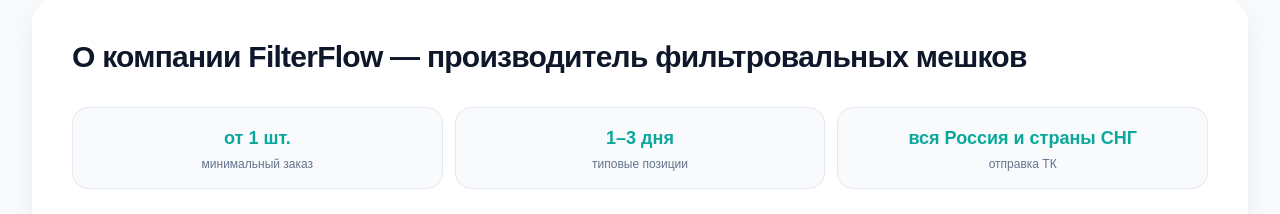
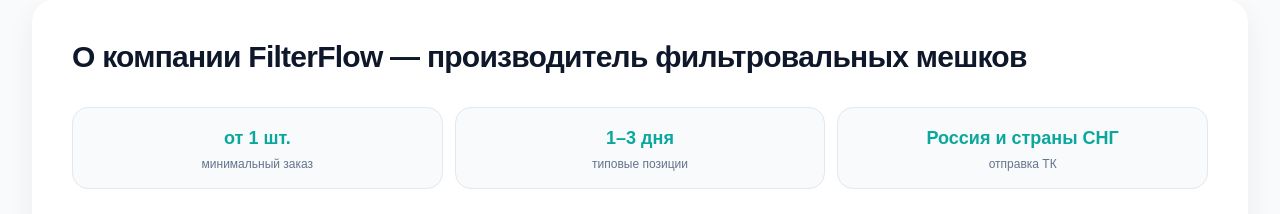
Before and after one commit to karipupkina-ux/filterflow-next, a Next.js app: page /kontakty in a window 1280 px wide. Shown: the part 1740-1954 px from the top of the page. Built offline with nearby package versions, Linux system fonts and the light colour scheme.

Commit message:
update kontakty block

```diff
--- a/app/kontakty/page.tsx
+++ b/app/kontakty/page.tsx
@@ -240,7 +240,7 @@
               </div>
               <div className="rounded-2xl border border-[#e2e8f0] bg-[#f8fafc] px-4 py-4 text-center sm:col-span-1">
                 <p className="text-base font-bold leading-snug text-[#0aa79d] sm:text-lg">
-                  вся Россия и страны СНГ
+                  Россия и страны СНГ
                 </p>
                 <p className="mt-1 text-xs text-[#64748b]">отправка ТК</p>
               </div>
```
